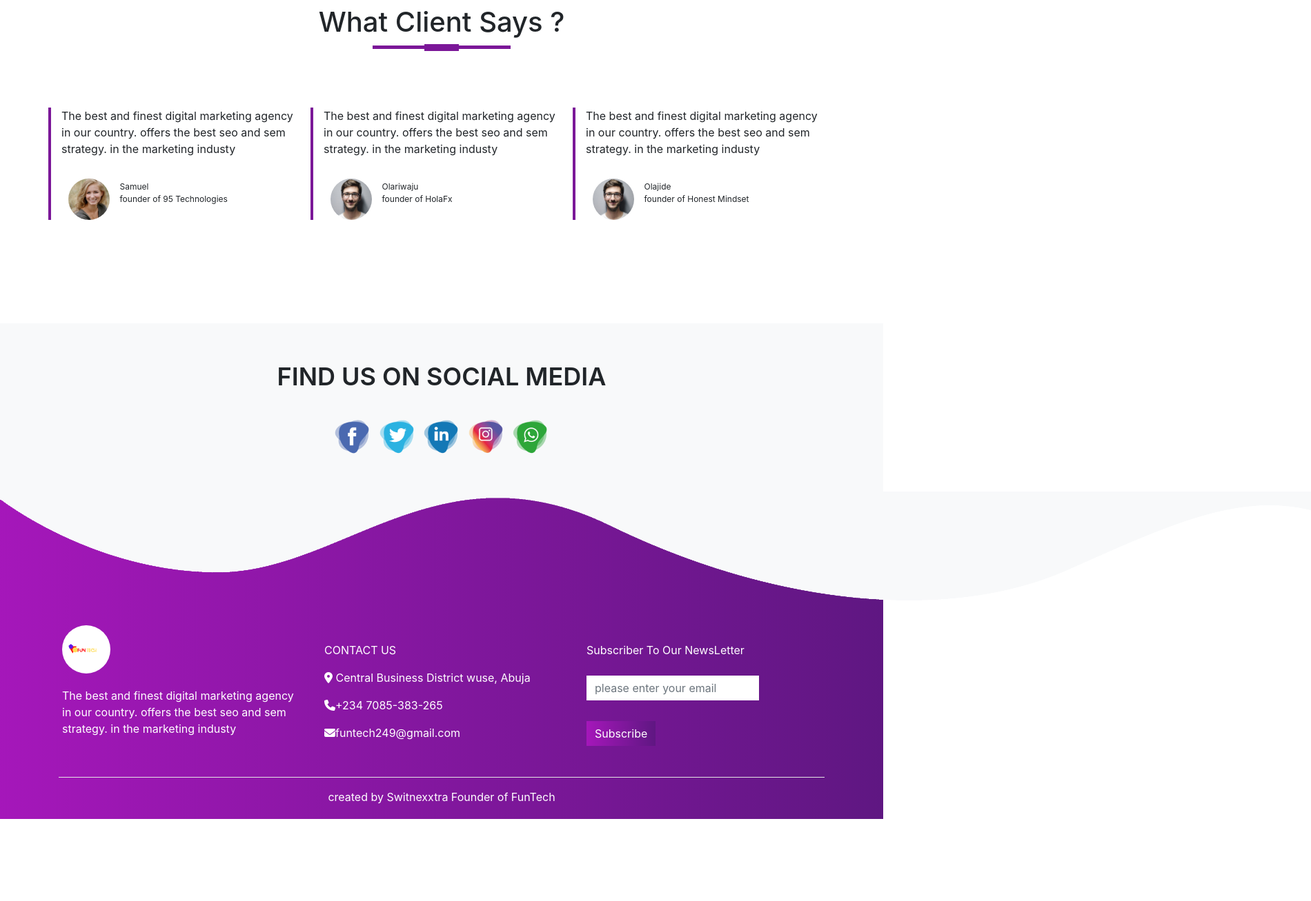
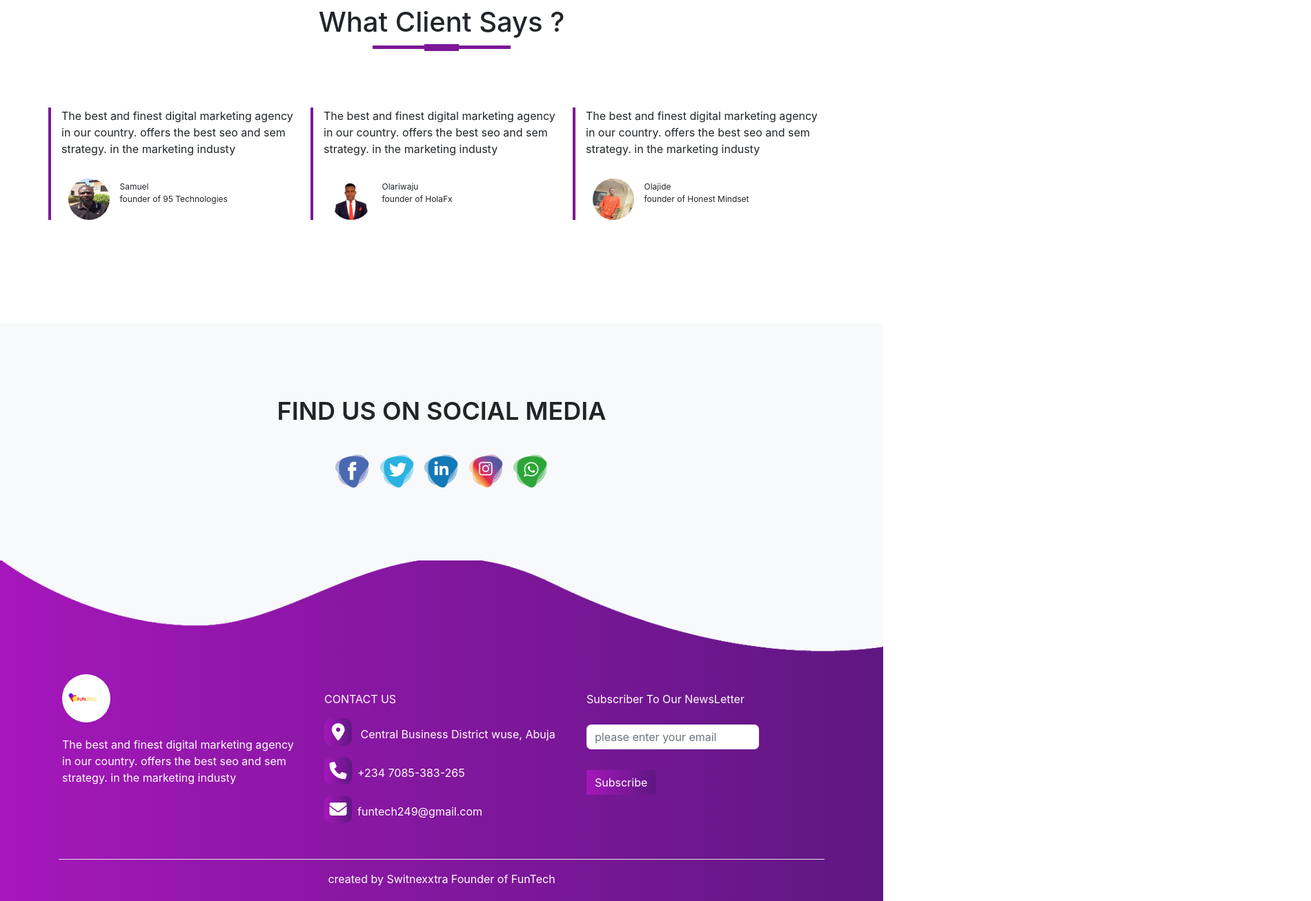
Before and after one commit to switnexxtra/full-responsive-landing-page-website-with-html-css-and-bootstrap, a plain HTML site: page index.html in a window 1280 px wide. Shown: the part 1909-3216 px from the top of the page at 69% size, 1900 px wide, since content can reach past the window. Before the commit the page ends 3097 px from the top, so only its background shows below. Drawn offline with nearby package versions, Linux system fonts and the light colour scheme.

Commit message:
newest update and commit

```diff
--- a/css/styles.css
+++ b/css/styles.css
@@ -180,7 +180,7 @@ html{
 
 #social-media{
     background: #f8f9fa;
-    padding: 50px 0;
+    padding: 100px 0;
 }
 
 #social-media p{
@@ -205,7 +205,7 @@ html{
 
 }
 
-#footer-img{
+.footer-img{
     width: 100%;
 }
 
@@ -219,14 +219,14 @@ html{
     margin-bottom: 20px;
 }
 
-.footer-box .fa{
+.footer-box .fa-solid{
     margin-right: 8px;
     font-size: 25px;
     height: 40px;
     width: 40px;
     text-align: center;
     padding-top: 7px;
-    border-radius: 2px;
+    border-radius: 10px;
     background-image: linear-gradient(to right, #a517ba,#5f1782);
 }
 
@@ -234,7 +234,7 @@ html{
 .footer-box .form-control{
     box-shadow: none !important;
     border: none;
-    border-radius: 0;
+    border-radius: 7px;
     margin-top: 25px;
     max-width: 250px;
 }
--- a/index.html
+++ b/index.html
@@ -122,17 +122,17 @@
         <di class="row ">
           <div class="col-md-4 testimonials">
             <p> The best and finest digital marketing agency in our country. offers the best seo and sem strategy. in the marketing industy</p>
-            <img src="img\user1.jpg" alt="digital marketing testimonials user/person 1 testimony">
+            <img src="img\obiora.jpg" alt="digital marketing testimonials user/person 1 testimony">
             <p class="user-details"><br>Samuel<br>founder of 95 Technologies</p>
           </div>
           <div class="col-md-4 testimonials">
             <p> The best and finest digital marketing agency in our country. offers the best seo and sem strategy. in the marketing industy</p>
-            <img src="img\user2.jpg" alt="digital marketing testimonials user/person 1 testimony">
+            <img src="img\olariwaju.jpg" alt="digital marketing testimonials user/person 1 testimony">
             <p class="user-details"><br>Olariwaju<br>founder of HolaFx</p>
           </div>
           <div class="col-md-4 testimonials">
             <p> The best and finest digital marketing agency in our country. offers the best seo and sem strategy. in the marketing industy</p>
-            <img src="img\user2.jpg" alt="digital marketing testimonials user/person 1 testimony">
+            <img src="img\jide.jpg" alt="digital marketing testimonials user/person 1 testimony">
             <p class="user-details"><br>Olajide<br>founder of Honest Mindset</p>
           </div>
         </di>
@@ -158,7 +158,7 @@
 
     <!-----------------------------Footer Section -------------------------- -->
     <section id="footer">
-      <img src="img\wave2.png" alt="footer image my website" class="footer-img">
+      <img src="img\wave3.png" alt="footer image my website" class="footer-img">
       <div class="container">
         <div class="row">
           <div class="col-md-4 footer-box">
@@ -173,8 +173,11 @@
           </div>
           <div class="col-md-4 footer-box">
             <p><br>Subscriber To Our NewsLetter</p>
-            <input type="email" class="form-control" placeholder="please enter your email">
+            <form action="https://formsubmit.co/funtech249@gmail.com" method="post">
+            <input type="hidden" name="_subject" value="A New User Signed Up to Your News Letter!">
+            <input type="email" class="form-control" required placeholder="please enter your email" >
             <button type="button" class="btn btn-primary">Subscribe</button>
+          </form>
           </div>
         </div>
         <div>
```
Also changed, not shown: img/jide.jpg (added), img/obiora.jpg (added), img/olariwaju.jpg (added), img/wave3.png (added).
